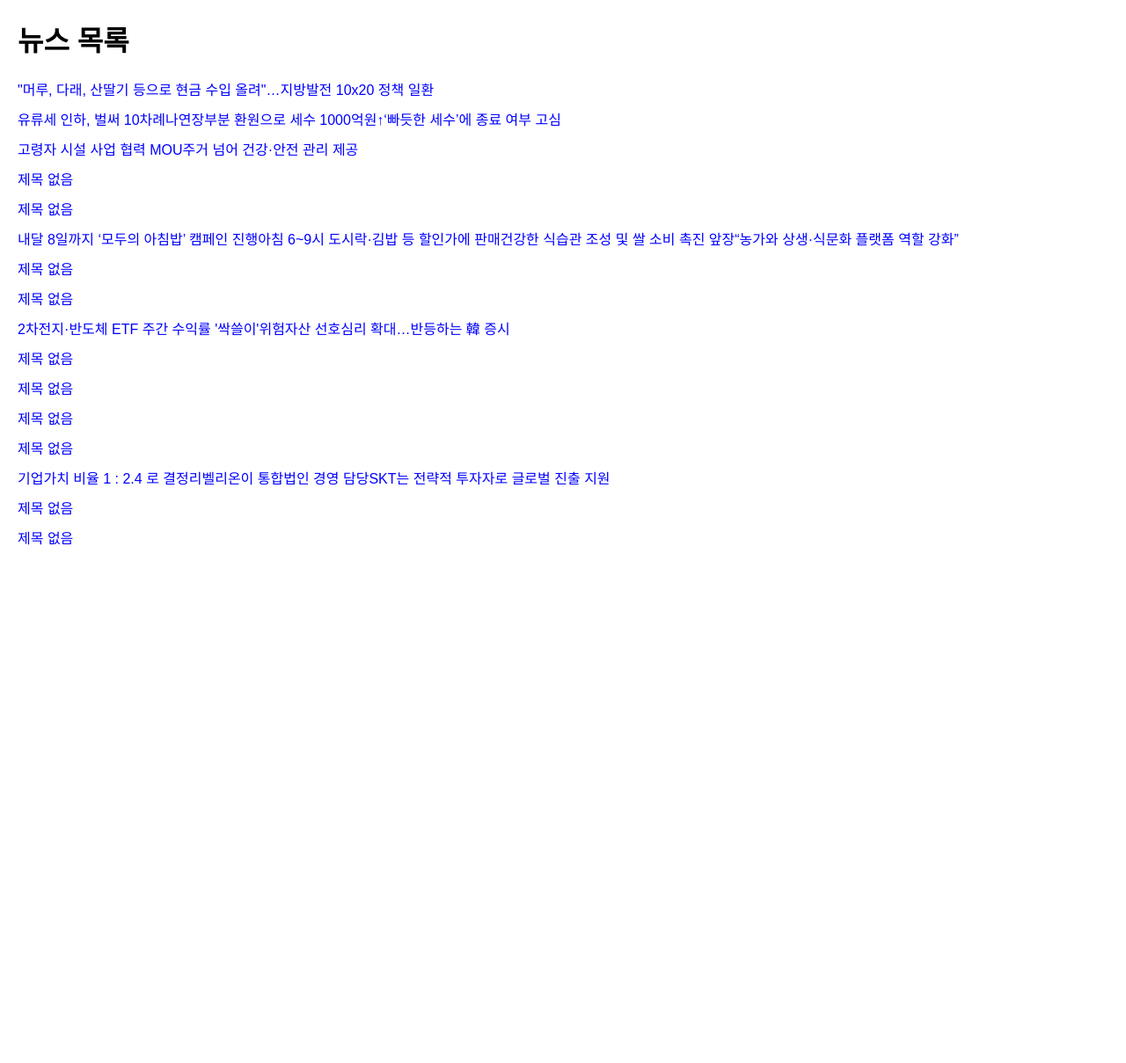
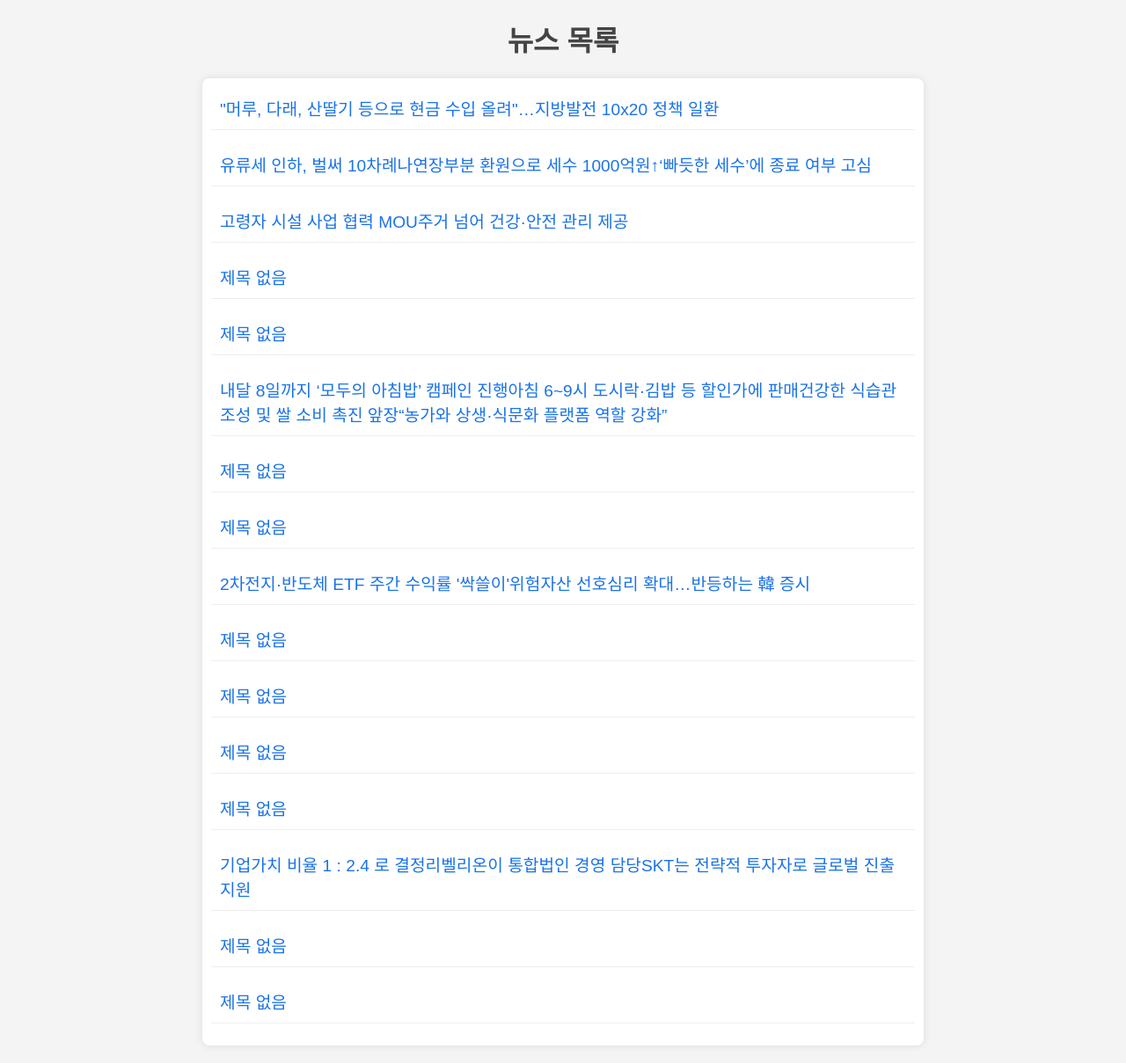
Before and after one commit to LonelyBoryeong/flask_server, a Flask app: page / in a window 1280 px wide. Shown: the whole page at 88% size. Before the commit the page ends 620 px from the top, so only its background shows below. Run offline with Flask 3, Linux system fonts and the light colour scheme; data comes from the database, SQL or seed files in the repository.

Commit message:
뉴스 화면 css 수정

```diff
--- a/templates/news_list.html
+++ b/templates/news_list.html
@@ -8,16 +8,34 @@
         body {
             font-family: Arial, sans-serif;
             margin: 20px;
+            background-color: #f4f4f4;
+            color: #333;
+        }
+        h1 {
+            text-align: center;
+            color: #444;
+        }
+        .news-list {
+            max-width: 800px;
+            margin: 20px auto;
+            padding: 10px;
+            background-color: #fff;
+            border-radius: 8px;
+            box-shadow: 0 0 10px rgba(0, 0, 0, 0.1);
         }
         .news-title {
-            margin-bottom: 10px;
+            margin-bottom: 15px;
+            padding: 10px;
+            border-bottom: 1px solid #eee;
         }
         .news-title a {
             text-decoration: none;
-            color: blue;
+            color: #1a73e8;
+            font-size: 1.2em;
         }
         .news-title a:hover {
             text-decoration: underline;
+            color: #0056b3;
         }
     </style>
 </head>
```
Also changed, not shown: templates/news_detail.html (+19 -2 lines).
